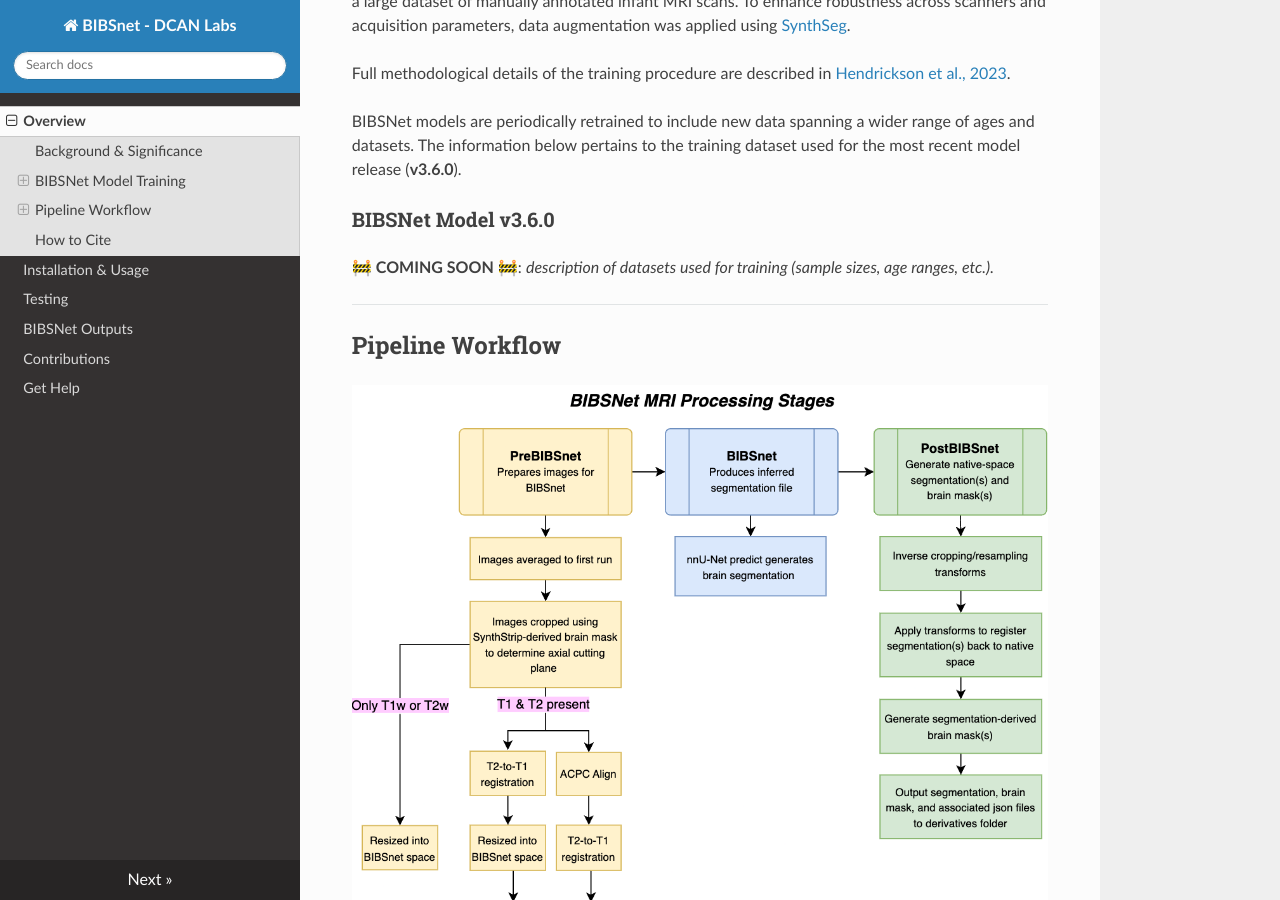
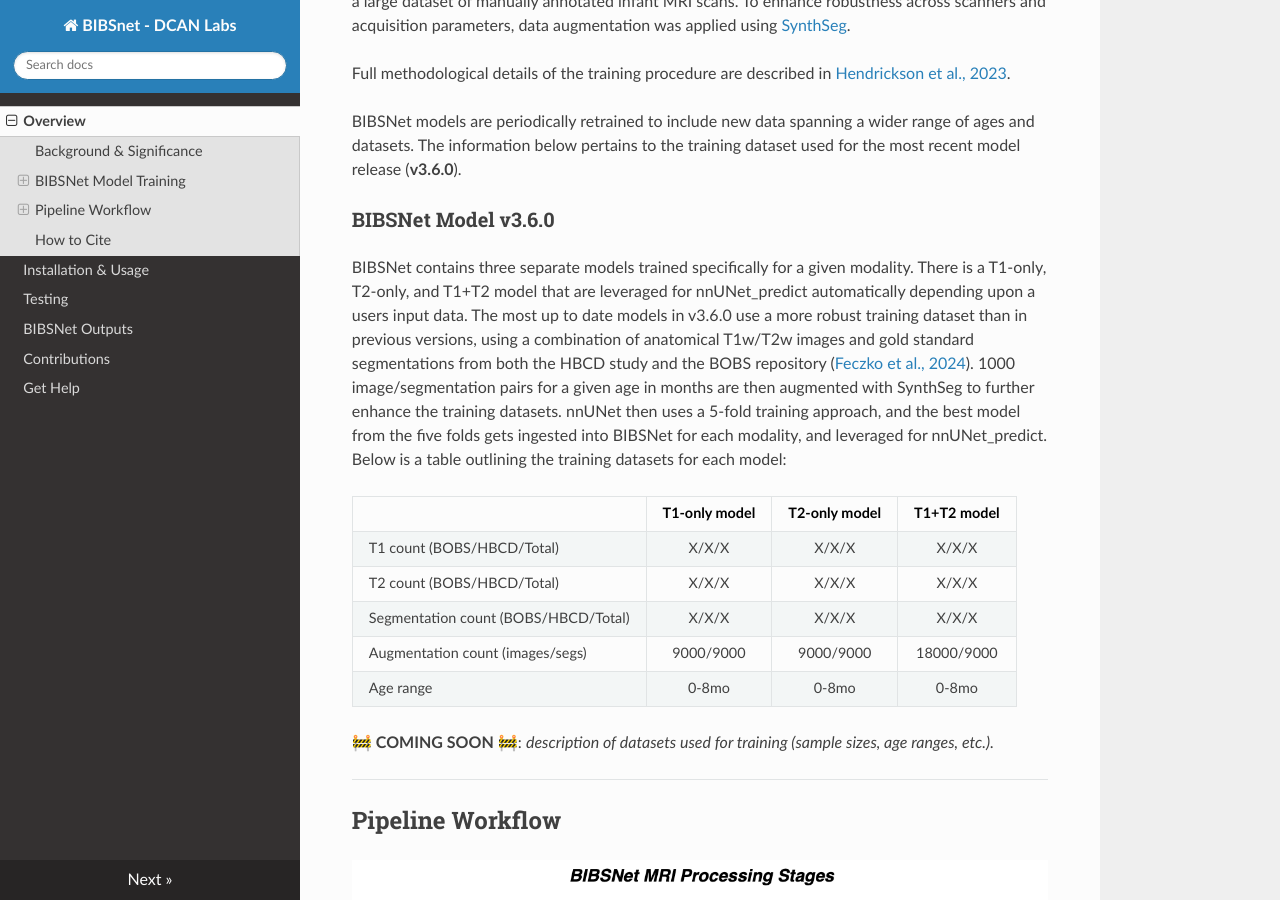
Before and after one commit to DCAN-Labs/BIBSnet, an MkDocs documentation site: the page built from docs/index.md, in a window 1280 px wide and 900 px high, scrolled down 1220 px. Built offline with MkDocs 1.6.1, drawn with Linux system fonts in a browser that asks for light colours; nearby versions of some CDN libraries.

Commit message:
Add details about BIBSNet v3.6.0 models and training datasets

```diff
--- a/docs/index.md
+++ b/docs/index.md
@@ -38,6 +38,18 @@ BIBSNet models are periodically retrained to include new data spanning a wider r
 
 ### BIBSNet Model v3.6.0
 
+BIBSNet contains three separate models trained specifically for a given modality. There is a T1-only, T2-only, and T1+T2 model that are leveraged for nnUNet_predict automatically depending upon a users input data. The most up to date models in v3.6.0 use a more robust training dataset than in previous versions, using a combination of anatomical T1w/T2w images and gold standard segmentations from both the HBCD study and the BOBS repository ([Feczko et al., 2024](https://doi.org/10.1101/2024.10.02.616147)). 1000 image/segmentation pairs for a given age in months are then augmented with SynthSeg to further enhance the training datasets. nnUNet then uses a 5-fold training approach, and the best model from the five folds gets ingested into BIBSNet for each modality, and leveraged for nnUNet_predict. Below is a table outlining the training datasets for each model:
+
+|      | T1-only model | T2-only model | T1+T2 model |
+| :--- | :-----------: | :-----------: | :---------: |
+| T1 count (BOBS/HBCD/Total) | X/X/X | X/X/X | X/X/X |
+| T2 count (BOBS/HBCD/Total) | X/X/X | X/X/X | X/X/X |
+| Segmentation count (BOBS/HBCD/Total) | X/X/X | X/X/X | X/X/X |
+| Augmentation count (images/segs) | 9000/9000 | 9000/9000 | 18000/9000 |
+| Age range | 0-8mo | 0-8mo | 0-8mo |
+
+
+
 🚧 **COMING SOON** 🚧: *description of datasets used for training (sample sizes, age ranges, etc.).*
 
 -------------------
```
